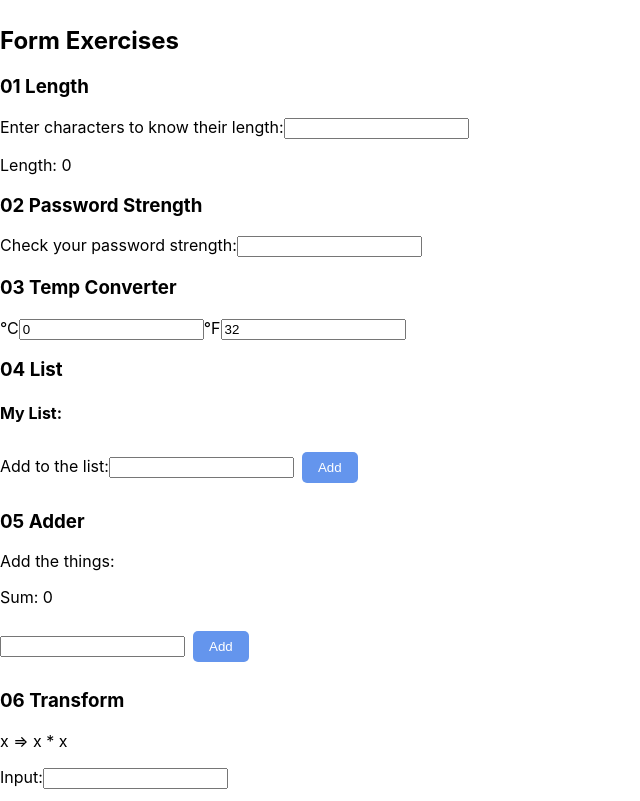
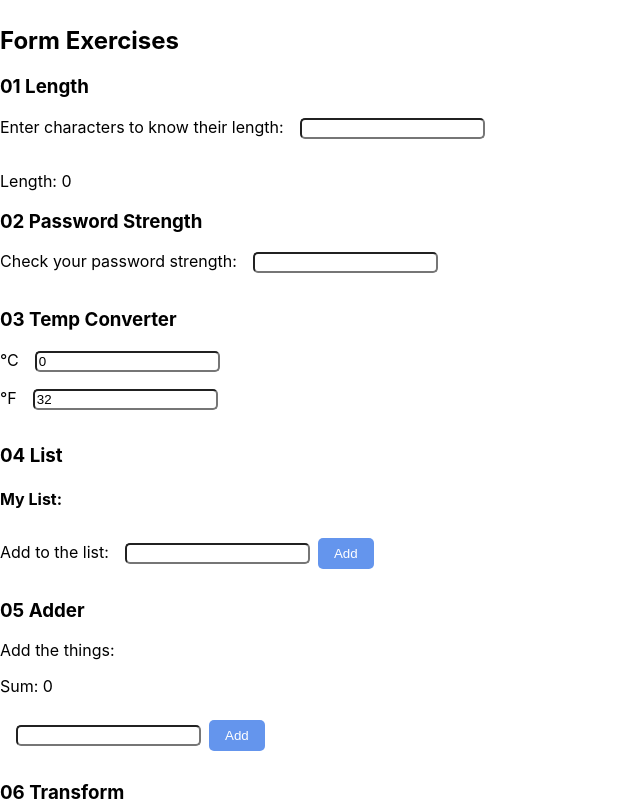
Before and after one commit to nosvalds/devMe-week9--react, a React (Create React App) app in the folder devme-react-exercises/: page /all-stuff in a window 1280 px wide. Shown: the part 1782-2583 px from the top of the page, without its empty margins (0-640 px from the left). Built offline with nearby package versions, Linux system fonts and the light colour scheme.

Commit message:
updates to TempConverter after code review and some styling

```diff
--- a/devme-react-exercises/src/components/forms/TempConverter.js
+++ b/devme-react-exercises/src/components/forms/TempConverter.js
@@ -33,20 +33,24 @@ class TempConverter extends Component {
         const { tempC, tempF } = this.state;
         return (
             <>
+                <div>
                     <label>°C</label>
                     <input
-                    type="text"
+                        type="number"
                         onChange={(e) => this.handleChangeC(e)}
                         value={ tempC }
                     >
                     </input>
+                </div>
+                <div>
                     <label>°F</label>
                     <input
-                    type="text"
+                        type="number"
                         onChange={(e) => this.handleChangeF(e)}
                         value={ tempF }
                     >
                     </input>
+                </div>
             </>
         )
     }
--- a/devme-react-exercises/src/index.css
+++ b/devme-react-exercises/src/index.css
@@ -33,3 +33,9 @@ a {
 nav {
   margin-bottom: 1rem;
 }
+
+input {
+  margin-left: 1rem;
+  margin-bottom: 1rem;
+  border-radius: 5px;
+}
```
Lines whose indentation alone changed are shown as unchanged.
